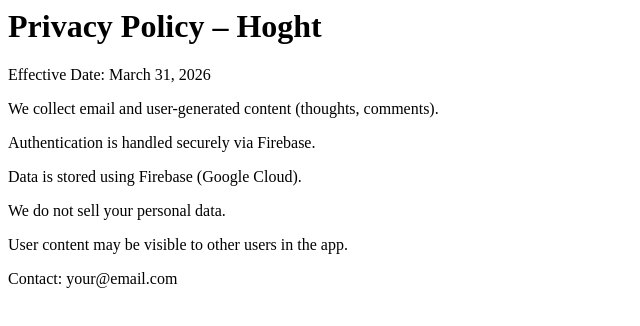
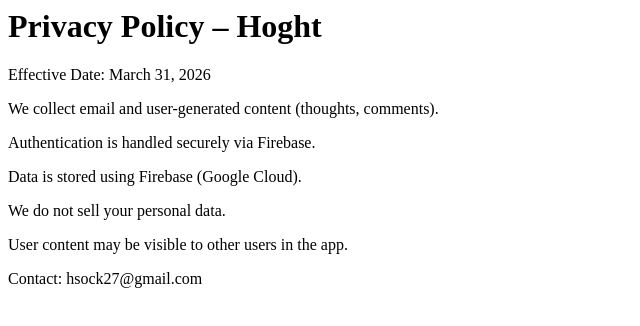
Before and after one commit to harshalDharpure/Hoght---Privacy-Policy, a plain HTML site: page index.html in a window 1280 px wide. Shown: the full height of the page, 0-640 px from the left. Drawn offline with Linux system fonts and the light colour scheme.

Commit message:
Update index.html

```diff
--- a/index.html
+++ b/index.html
@@ -10,6 +10,6 @@
 <p>We do not sell your personal data.</p>
 <p>User content may be visible to other users in the app.</p>
 
-<p>Contact: your@email.com</p>
+<p>Contact: hsock27@gmail.com</p>
 </body>
 </html>
```
